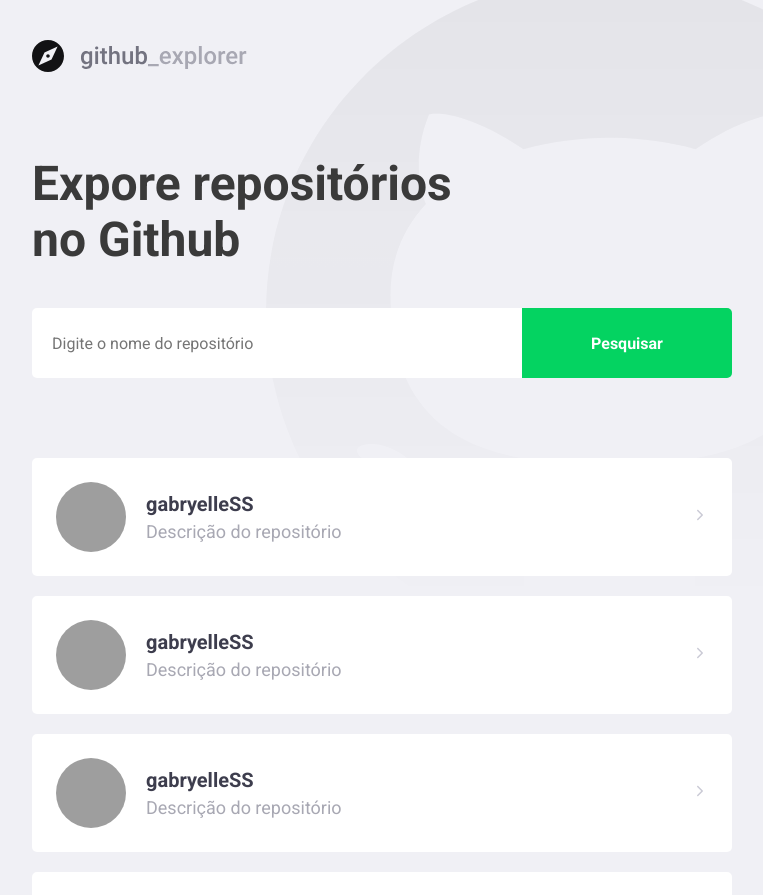
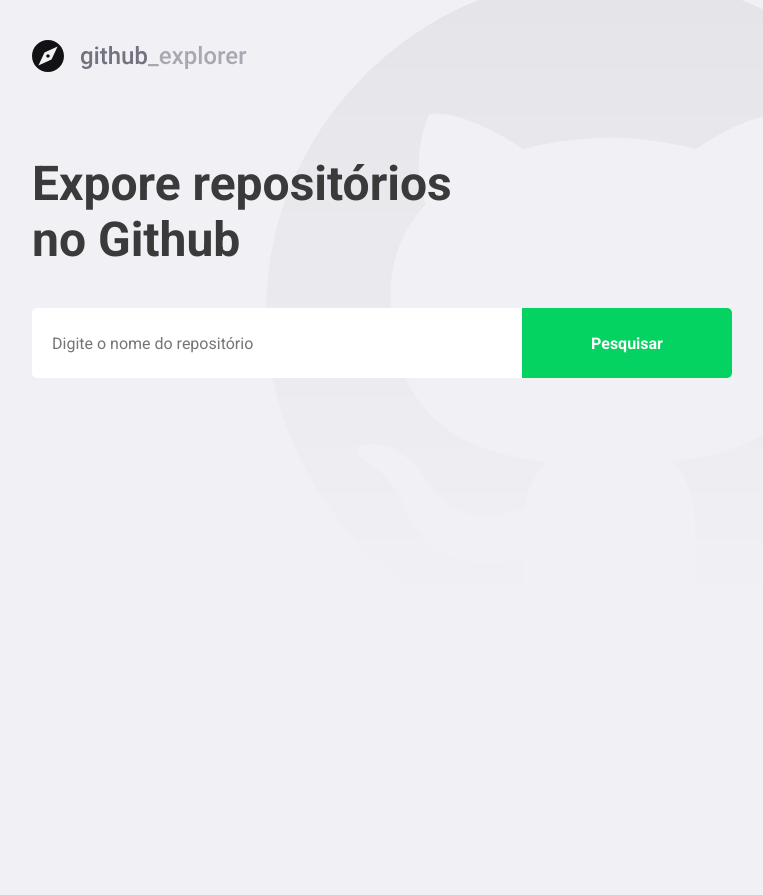
Before and after one commit to GabryelleSS/Github-explorer, a React (Create React App) app: page / in a window 1280 px wide. Shown: the top 895 px of the page, without its empty margins (148-911 px from the left). After the commit the page ends 800 px from the top, so only its background shows below. Built offline with nearby package versions, Linux system fonts and the light colour scheme; grey boxes are pictures that could not be loaded; the HTML template or start-up script is replaced by a standard one.

Commit message:
feat: connecting project with github API

```diff
--- a/package.json
+++ b/package.json
@@ -10,6 +10,7 @@
     "@types/node": "^12.0.0",
     "@types/react": "^16.9.0",
     "@types/react-dom": "^16.9.0",
+    "axios": "^0.19.2",
     "polished": "^3.6.5",
     "react": "^16.13.1",
     "react-dom": "^16.13.1",
--- a/src/pages/Dashboard/index.tsx
+++ b/src/pages/Dashboard/index.tsx
@@ -1,6 +1,7 @@
-import React from 'react';
+import React, { useState, FormEvent } from 'react';
 
 import { IoIosArrowForward } from 'react-icons/io';
+import api from '../../services/api';
 
 import {
   Logo,
@@ -19,83 +20,67 @@ import {
 
 import logoImage from '../../assets/img/logo-github.svg';
 
-const Dashboard: React.FC = () => (
+interface Repository {
+  id: number;
+  full_name: string;
+  description: string;
+  owner: {
+    login: string;
+    avatar_url: string;
+  };
+}
+
+const Dashboard: React.FC = () => {
+  const [newRepository, setNewRepository] = useState('');
+  const [respositories, setRepositories] = useState<Repository[]>([]);
+
+  const handleAddRepository = async (
+    event: FormEvent<HTMLFormElement>
+  ): Promise<void> => {
+    event.preventDefault();
+
+    const response = await api.get<Repository>(`repos/${newRepository}`);
+
+    const repository = response.data;
+
+    setRepositories([...respositories, repository]);
+    setNewRepository('');
+  };
+
+  return (
     <>
       <Logo src={logoImage} alt="Logo Github Explorer" />
       <DashboardTitle>Expore repositórios no Github</DashboardTitle>
 
-    <Form>
-      <InputSearchRepository />
+      <Form onSubmit={handleAddRepository}>
+        <InputSearchRepository
+          value={newRepository}
+          onChange={(e) => setNewRepository(e.target.value)}
+        />
         <ButtonSearchRepository>Pesquisar</ButtonSearchRepository>
       </Form>
 
       <RepositoriesContainer>
-      <Repository>
+        {respositories.map((repo) => (
+          <Repository key={repo.id}>
             <UserImage
-          src="https://avatars1.githubusercontent.com/u/42845859?s=400&u=1d1e4f6a234e5ed703f0187dd1574f07fbe3a733&v=4"
-          alt="Gabryelle SS"
+              src={repo.owner.avatar_url}
+              alt={`Imagem do repositário do usuário ${repo.owner.login}`}
             />
+
             <RepositoryDescriptionContainer>
-          <RepositoryName>gabryelleSS</RepositoryName>
-          <RepositoryDescription>
-            Descrição do repositório
-          </RepositoryDescription>
+              <RepositoryName>{repo.full_name}</RepositoryName>
+              <RepositoryDescription>{repo.description}</RepositoryDescription>
             </RepositoryDescriptionContainer>
 
             <RepositoryArrowIcon>
               <IoIosArrowForward />
             </RepositoryArrowIcon>
           </Repository>
-      <Repository>
-        <UserImage
-          src="https://avatars1.githubusercontent.com/u/42845859?s=400&u=1d1e4f6a234e5ed703f0187dd1574f07fbe3a733&v=4"
-          alt="Gabryelle SS"
-        />
-        <RepositoryDescriptionContainer>
-          <RepositoryName>gabryelleSS</RepositoryName>
-          <RepositoryDescription>
-            Descrição do repositório
-          </RepositoryDescription>
-        </RepositoryDescriptionContainer>
-
-        <RepositoryArrowIcon>
-          <IoIosArrowForward />
-        </RepositoryArrowIcon>
-      </Repository>
-      <Repository>
-        <UserImage
-          src="https://avatars1.githubusercontent.com/u/42845859?s=400&u=1d1e4f6a234e5ed703f0187dd1574f07fbe3a733&v=4"
-          alt="Gabryelle SS"
-        />
-        <RepositoryDescriptionContainer>
-          <RepositoryName>gabryelleSS</RepositoryName>
-          <RepositoryDescription>
-            Descrição do repositório
-          </RepositoryDescription>
-        </RepositoryDescriptionContainer>
-
-        <RepositoryArrowIcon>
-          <IoIosArrowForward />
-        </RepositoryArrowIcon>
-      </Repository>
-      <Repository>
-        <UserImage
-          src="https://avatars1.githubusercontent.com/u/42845859?s=400&u=1d1e4f6a234e5ed703f0187dd1574f07fbe3a733&v=4"
-          alt="Gabryelle SS"
-        />
-        <RepositoryDescriptionContainer>
-          <RepositoryName>gabryelleSS</RepositoryName>
-          <RepositoryDescription>
-            Descrição do repositório
-          </RepositoryDescription>
-        </RepositoryDescriptionContainer>
-
-        <RepositoryArrowIcon>
-          <IoIosArrowForward />
-        </RepositoryArrowIcon>
-      </Repository>
+        ))}
       </RepositoriesContainer>
     </>
   );
+};
 
 export default Dashboard;
--- a/src/pages/Dashboard/styles.ts
+++ b/src/pages/Dashboard/styles.ts
@@ -87,7 +87,7 @@ export const RepositoryDescriptionContainer = styled.div`
   display: flex;
   flex: 1;
   flex-direction: column;
-  margin-left: 20px;
+  margin: 20px;
 `;
 
 export const RepositoryName = styled.strong`
--- /dev/null
+++ b/src/services/api.ts
@@ -0,0 +1,7 @@
+import axios from 'axios';
+
+const api = axios.create({
+  baseURL: 'https://api.github.com',
+});
+
+export default api;
```
Also changed, not shown: .eslintrc.json, 1 other file (tests, documents, lock files or other folders). Lines whose indentation alone changed are shown as unchanged.
